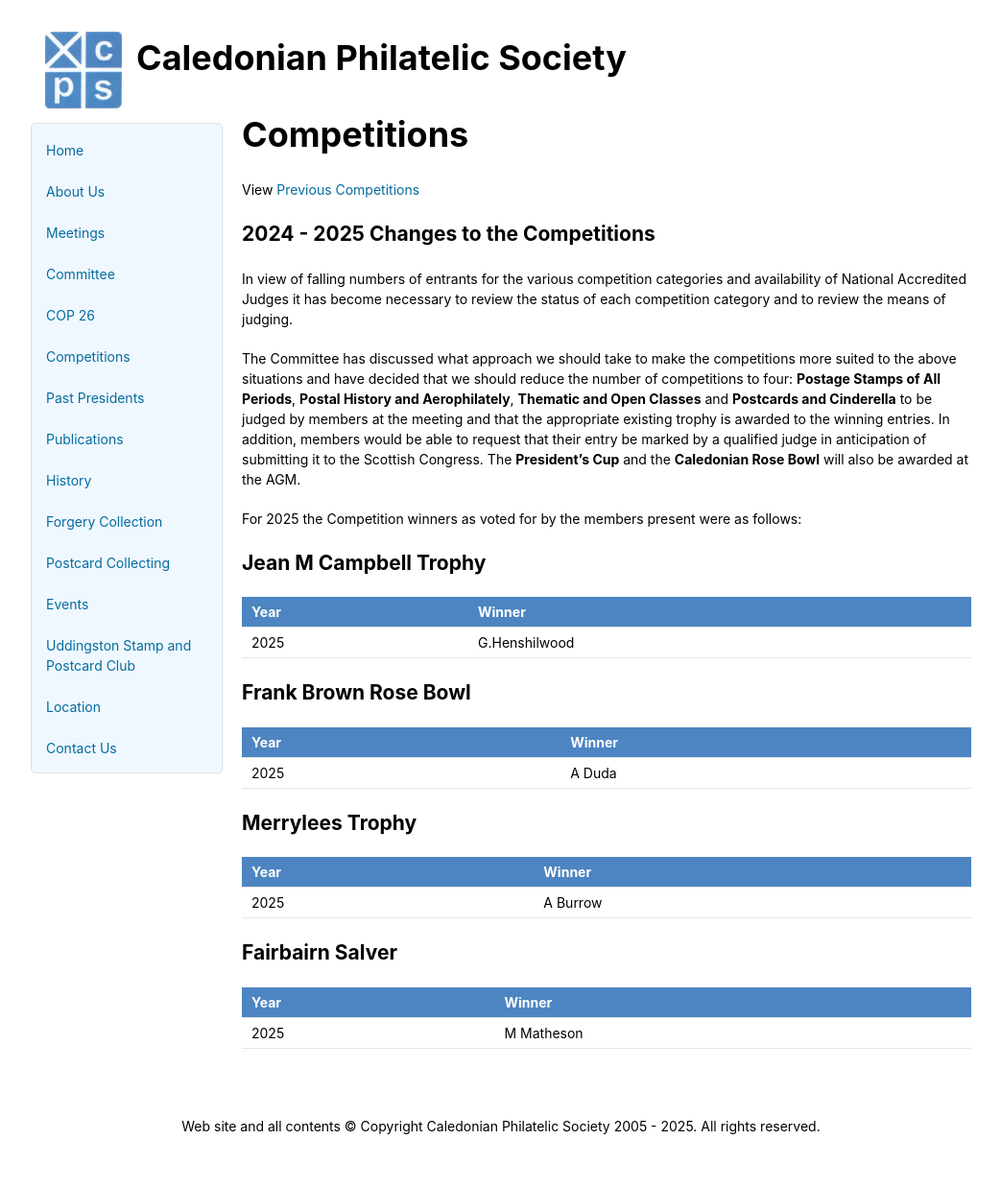
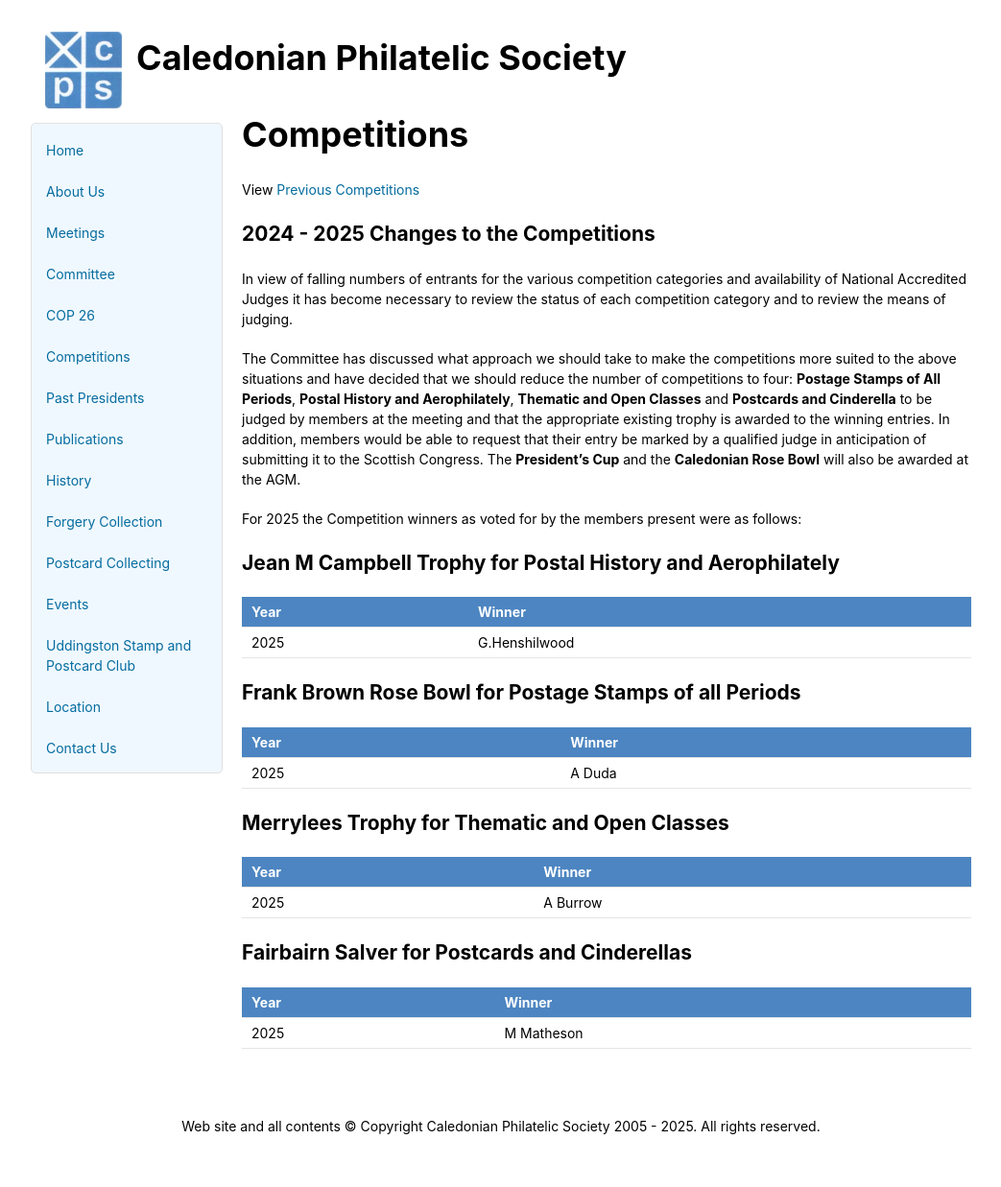
Before and after one commit to astalker/caledonian-stamps, a Jekyll site: the page built from competitions.md, in a window 1280 px wide. Shown: the whole page at 96% size, without its empty margins (118-1161 px from the left). Built offline with Jekyll 4.4.1, drawn with Linux system fonts in a browser that asks for light colours; our own code applies the rules of GitHub Pages for plain Markdown files.

Commit message:
Changes to trophy Titles

```diff
--- a/competitions.md
+++ b/competitions.md
@@ -10,25 +10,25 @@ The Committee has discussed what approach we should take to make the competition
 
 For 2025 the Competition winners as voted for by the members present were as follows:
 
-## Jean M Campbell Trophy
+## Jean M Campbell Trophy for Postal History and Aerophilately
 
 Year | Winner
 ---- | ------
 2025 | G.Henshilwood
 
-## Frank Brown Rose Bowl
+## Frank Brown Rose Bowl for Postage Stamps of all Periods
 
 Year | Winner
 ---- | ------
 2025 | A Duda
 
-## Merrylees Trophy
+## Merrylees Trophy for Thematic and Open Classes
 
 Year | Winner
 ---- | ------
 2025 | A Burrow
 
-## Fairbairn Salver
+## Fairbairn Salver for Postcards and Cinderellas
 
 Year | Winner
 ---- | ------
```
